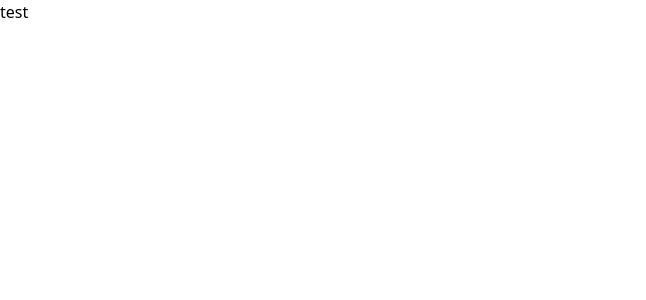
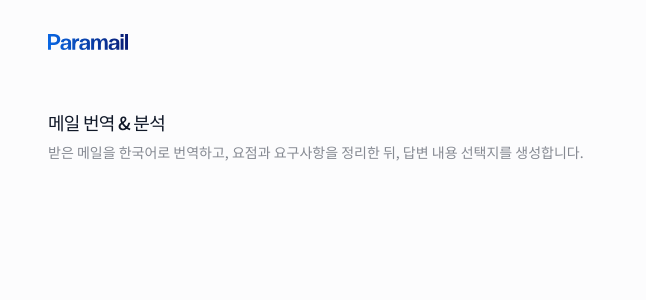
Before and after one commit to htjun/paramail, a Next.js app: page / in a window 1280 px wide. Shown: the top 300 px of the page, without its empty margins (0-646 px from the left). Built offline with nearby package versions, Linux system fonts and the light colour scheme.

Commit message:
Tailwind & layout setup

```diff
--- a/next.config.js
+++ b/next.config.js
@@ -3,6 +3,15 @@ const nextConfig = {
   experimental: {
     appDir: true,
   },
+  webpack(config) {
+    config.module.rules.push({
+      test: /\.svg$/i,
+      issuer: /\.[jt]sx?$/,
+      use: ['@svgr/webpack'],
+    })
+
+    return config
+  },
 }
 
 module.exports = nextConfig
--- a/package.json
+++ b/package.json
@@ -19,9 +19,11 @@
     "next": "13.2.4",
     "react": "18.2.0",
     "react-dom": "18.2.0",
+    "tailwind-merge": "^1.11.0",
     "typescript": "5.0.3"
   },
   "devDependencies": {
+    "@svgr/webpack": "^7.0.0",
     "@types/prettier": "^2",
     "@typescript-eslint/eslint-plugin": "^5.57.0",
     "autoprefixer": "^10.4.14",
@@ -34,6 +36,7 @@
     "eslint-plugin-react-hooks": "^4.3.0",
     "postcss": "^8.4.21",
     "prettier": "^2.8.7",
+    "prettier-plugin-tailwindcss": "^0.2.6",
     "tailwindcss": "^3.3.1"
   }
 }
--- a/src/app/layout.tsx
+++ b/src/app/layout.tsx
@@ -1,4 +1,9 @@
+import { twMerge } from 'tailwind-merge'
+import { Inter, Noto_Sans_KR } from 'next/font/google'
 import './globals.css'
+
+const inter = Inter({ subsets: ['latin'] })
+const notoSansKR = Noto_Sans_KR({ weight: ['400', '500'], preload: false })
 
 export const metadata = {
   title: 'Create Next App',
@@ -12,7 +17,16 @@ export default function RootLayout({
 }) {
   return (
     <html lang="en">
-      <body>{children}</body>
+      <body
+        className={twMerge(
+          notoSansKR.className,
+          'bg-blue-50',
+          'text-blue-900',
+          'antialiased'
+        )}
+      >
+        {children}
+      </body>
     </html>
   )
 }
--- a/src/app/page.tsx
+++ b/src/app/page.tsx
@@ -1,7 +1,20 @@
-import { Inter } from 'next/font/google'
-
-const inter = Inter({ subsets: ['latin'] })
+import ParamailLogo from 'public/paramail.svg'
 
 export default function Home() {
-  return <>test</>
+  return (
+    <main className="flex flex-col justify-center px-12 py-6">
+      <div className="flex h-9 items-center">
+        <ParamailLogo />
+      </div>
+      <div className="my-12 flex flex-col gap-1.5">
+        <h1 className="text-lg font-medium tracking-tighter">
+          메일 번역 & 분석
+        </h1>
+        <p className="text-sm opacity-50">
+          받은 메일을 한국어로 번역하고, 요점과 요구사항을 정리한 뒤, 답변 내용
+          선택지를 생성합니다.
+        </p>
+      </div>
+    </main>
+  )
 }
--- a/tailwind.config.js
+++ b/tailwind.config.js
@@ -9,7 +9,29 @@ module.exports = {
     './src/**/*.{js,ts,jsx,tsx}',
   ],
   theme: {
-    extend: {},
+    extend: {
+      colors: {
+        transparent: 'transparent',
+        current: 'currentColor',
+        black: '#000',
+        white: '#fff',
+        blue: {
+          50: '#FCFCFD',
+          100: '#F9FAFB',
+          150: '#F3F4F7',
+          175: '#EAECF0',
+          900: '#101828',
+        },
+      },
+      letterSpacing: {
+        tighter: '-0.04em',
+        tight: '-0.02em',
+        normal: '0',
+      },
+      backgroundImage: {
+        suit: 'linear-gradient(87.97deg, #0968E5 0%, #091970 102.09%)',
+      },
+    },
   },
   plugins: [],
 }
--- a/tsconfig.json
+++ b/tsconfig.json
@@ -19,6 +19,7 @@
         "name": "next"
       }
     ],
+    "baseUrl": ".",
     "paths": {
       "@/*": ["./src/*"]
     }
```
Also changed, not shown: public/paramail.svg (added), 1 other file (tests, documents, lock files or other folders).
